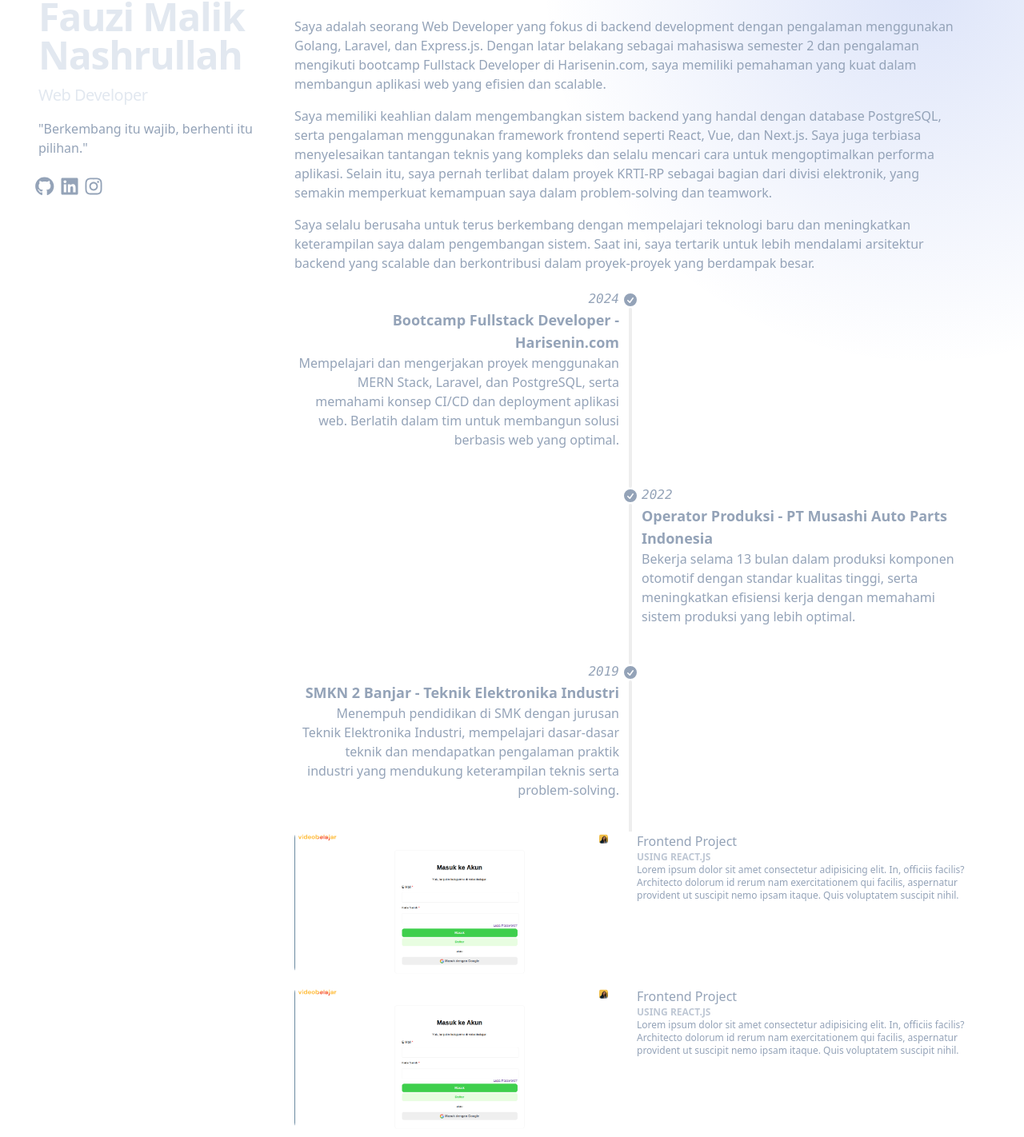
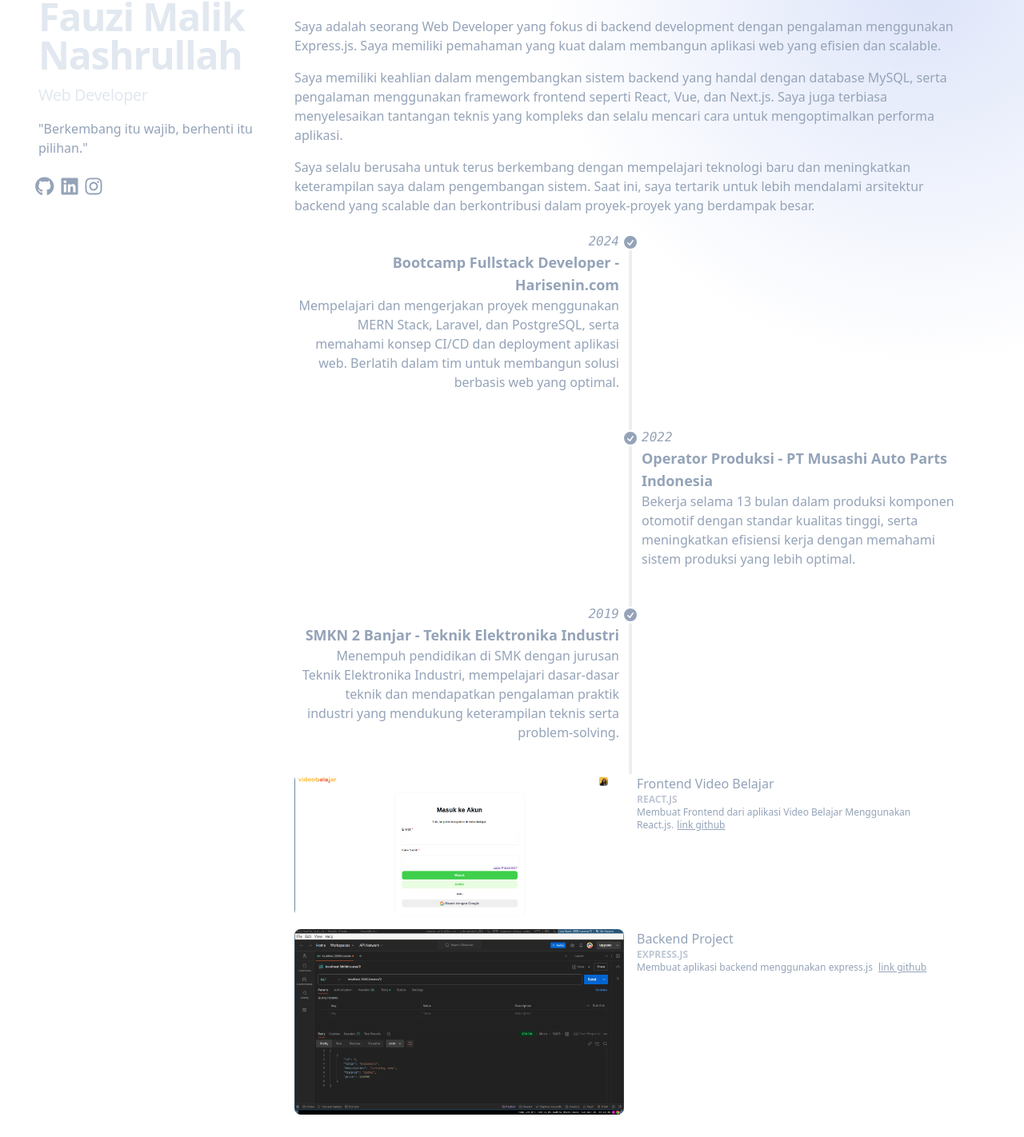
Before and after one commit to fauzinashrullah/Portfolio, a React (Vite) app: page / in a window 1280 px wide. Shown: the part 51-1473 px from the top of the page at 80% size. Built offline with nearby package versions, Linux system fonts and the light colour scheme.

Commit message:
feat: fixing

```diff
--- a/src/pages/About.jsx
+++ b/src/pages/About.jsx
@@ -6,19 +6,15 @@
       </h2>
       <p className="mb-4">
         Saya adalah seorang Web Developer yang fokus di backend development
-        dengan pengalaman menggunakan Golang, Laravel, dan Express.js. Dengan
-        latar belakang sebagai mahasiswa semester 2 dan pengalaman mengikuti
-        bootcamp Fullstack Developer di Harisenin.com, saya memiliki pemahaman
-        yang kuat dalam membangun aplikasi web yang efisien dan scalable.
+        dengan pengalaman menggunakan Express.js. Saya memiliki pemahaman yang
+        kuat dalam membangun aplikasi web yang efisien dan scalable.
       </p>
       <p className="mb-4">
         Saya memiliki keahlian dalam mengembangkan sistem backend yang handal
-        dengan database PostgreSQL, serta pengalaman menggunakan framework
-        frontend seperti React, Vue, dan Next.js. Saya juga terbiasa
-        menyelesaikan tantangan teknis yang kompleks dan selalu mencari cara
-        untuk mengoptimalkan performa aplikasi. Selain itu, saya pernah terlibat
-        dalam proyek KRTI-RP sebagai bagian dari divisi elektronik, yang semakin
-        memperkuat kemampuan saya dalam problem-solving dan teamwork.
+        dengan database MySQL, serta pengalaman menggunakan framework frontend
+        seperti React, Vue, dan Next.js. Saya juga terbiasa menyelesaikan
+        tantangan teknis yang kompleks dan selalu mencari cara untuk
+        mengoptimalkan performa aplikasi.
       </p>
       <p className="mb-4">
         Saya selalu berusaha untuk terus berkembang dengan mempelajari teknologi
--- a/src/pages/Project.jsx
+++ b/src/pages/Project.jsx
@@ -1,5 +1,5 @@
 import project from "../assets/image/frontend-project.png";
-
+import beProject from "../assets/image/backend-project.png";
 const Project = () => {
   return (
     <div>
@@ -12,54 +12,50 @@
             <img className="rounded-box w-full" src={project} />
           </div>
           <div>
-            <div>Frontend Project</div>
+            <div>
+              <a href="https://video-belajar-sable.vercel.app/" target="_blank">
+                Frontend Video Belajar
+              </a>
+            </div>
             <div className="text-xs uppercase font-semibold opacity-60">
-              Using React.js
+              React.js
             </div>
             <div>
               <p className="text-xs">
-                Lorem ipsum dolor sit amet consectetur adipisicing elit. In,
-                officiis facilis? Architecto dolorum id rerum nam exercitationem
-                qui facilis, aspernatur provident ut suscipit nemo ipsam itaque.
-                Quis voluptatem suscipit nihil.
+                Membuat Frontend dari aplikasi Video Belajar Menggunakan
+                React.js.
+                <a
+                  href="https://github.com/Fauzi-kun/videoBelajar"
+                  target="_blank"
+                  className="mx-1 underline hover:text-red-500"
+                >
+                  link github
+                </a>
               </p>
             </div>
           </div>
         </li>
         <li className="grid grid-cols-1 md:grid-cols-2 gap-4">
           <div>
-            <img className="rounded-box w-full" src={project} />
+            <img className="rounded-box w-full" src={beProject} />
           </div>
           <div>
-            <div>Frontend Project</div>
+            <div>
+              <p>Backend Project</p>
+            </div>
             <div className="text-xs uppercase font-semibold opacity-60">
-              Using React.js
+              Express.js
             </div>
             <div>
               <p className="text-xs">
-                Lorem ipsum dolor sit amet consectetur adipisicing elit. In,
-                officiis facilis? Architecto dolorum id rerum nam exercitationem
-                qui facilis, aspernatur provident ut suscipit nemo ipsam itaque.
-                Quis voluptatem suscipit nihil.
-              </p>
-            </div>
-          </div>
-        </li>
-        <li className="grid grid-cols-1 md:grid-cols-2 gap-4">
-          <div>
-            <img className="rounded-box w-full" src={project} />
-          </div>
-          <div>
-            <div>Frontend Project</div>
-            <div className="text-xs uppercase font-semibold opacity-60">
-              Using React.js
-            </div>
-            <div>
-              <p className="text-xs">
-                Lorem ipsum dolor sit amet consectetur adipisicing elit. In,
-                officiis facilis? Architecto dolorum id rerum nam exercitationem
-                qui facilis, aspernatur provident ut suscipit nemo ipsam itaque.
-                Quis voluptatem suscipit nihil.
+                Membuat aplikasi backend menggunakan express.js{" "}
+                <a
+                  href="https://github.com/Fauzi-kun/be_sign_in"
+                  target="_blank"
+                  className="mx-1 underline hover:text-red-500"
+                >
+                  link github
+                </a>
               </p>
             </div>
           </div>
```
Also changed, not shown: src/assets/image/backend-project.png (added).
